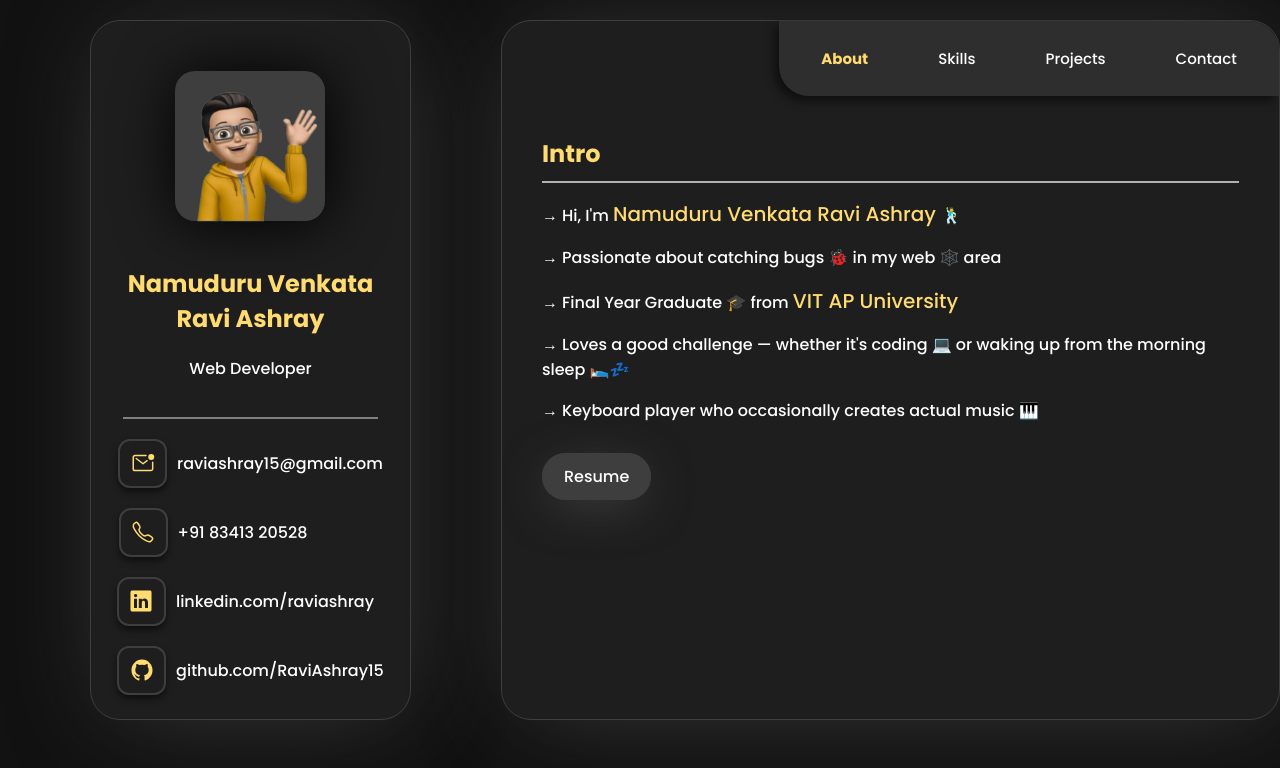
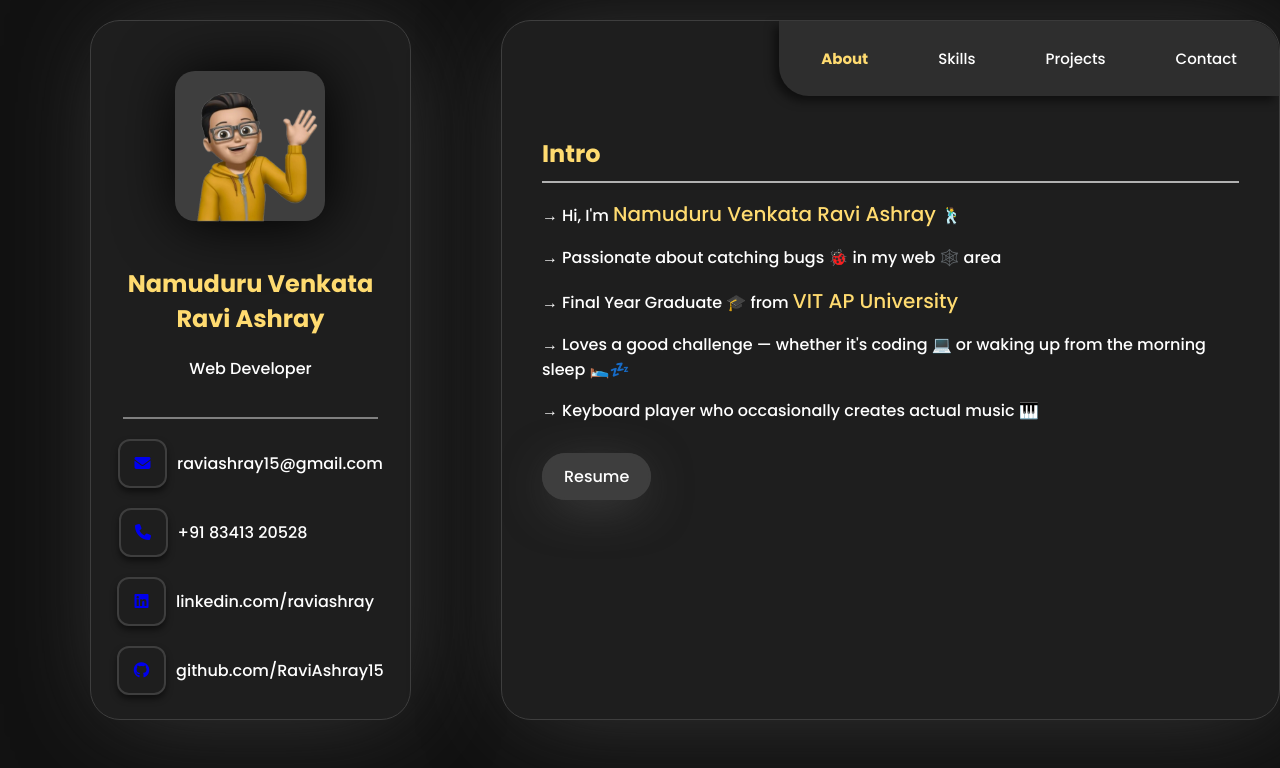
Before and after one commit to RaviAshray15/my-portfolio, a plain HTML site: page index.html in a window 1280 px wide. Drawn offline with nearby package versions, Linux system fonts and the light colour scheme.

Commit message:
Update index.html

```diff
--- a/index.html
+++ b/index.html
@@ -22,28 +22,28 @@
 
         <div class="c1-icons">
             <a href="mailto:raviashray15@gmail.com" target="_blank">
-                <ion-icon name="mail-unread-outline"></ion-icon>
+                <i class="fa-solid fa-envelope"></i>
             </a>
             <span>raviashray15@gmail.com</span>
         </div>
 
         <div class="c1-icons">
             <a href="tel:+918341320528">
-                <ion-icon name="call-outline"></ion-icon>
+                <i class="fa-solid fa-phone"></i>
             </a>
             <span id="icon-phone">+91 83413 20528</span>
         </div>
 
         <div class="c1-icons">
             <a href="https://www.linkedin.com/in/raviashray" target="_blank">
-                <ion-icon name="logo-linkedin"></ion-icon>
+                <i class="fa-brands fa-linkedin"></i>
             </a>
             <span id="icon-linkedin">linkedin.com/raviashray</span>
         </div>
 
         <div class="c1-icons" id="icon-github">
             <a href="https://www.github.com/RaviAshray15" target="_blank">
-                <ion-icon name="logo-github"></ion-icon>
+                <i class="fa-brands fa-github"></i>
             </a>
             <span>github.com/RaviAshray15</span>
         </div>
```
